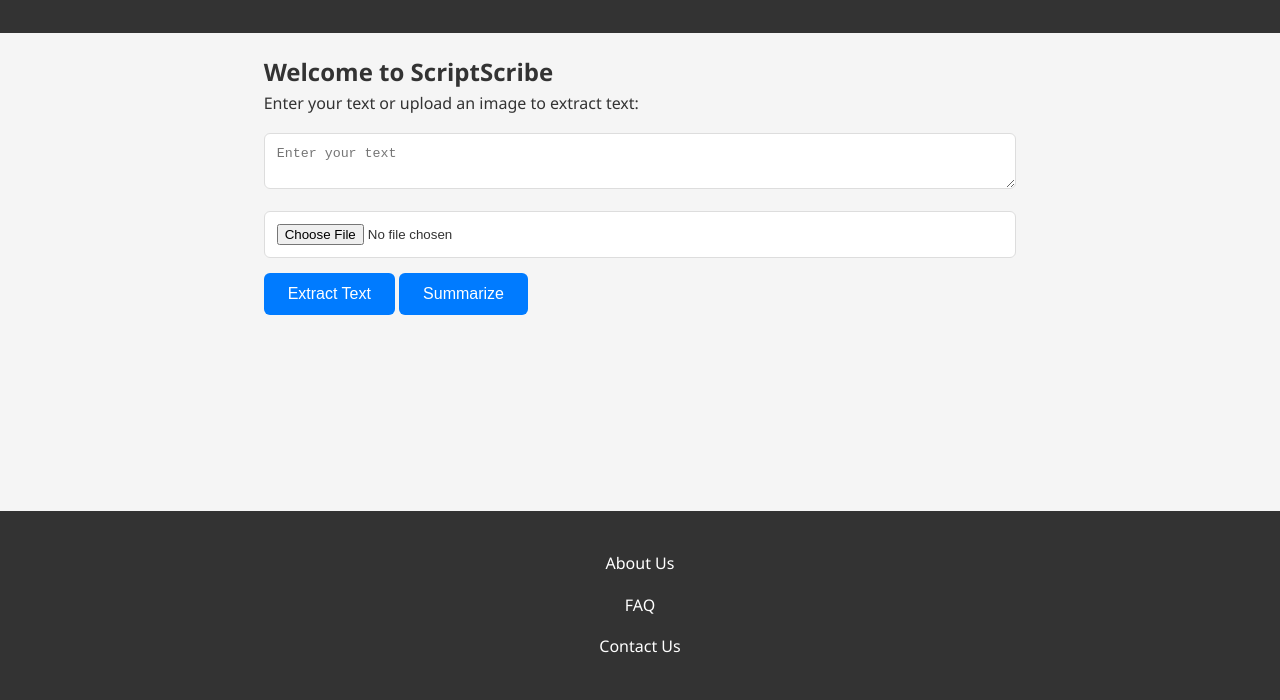
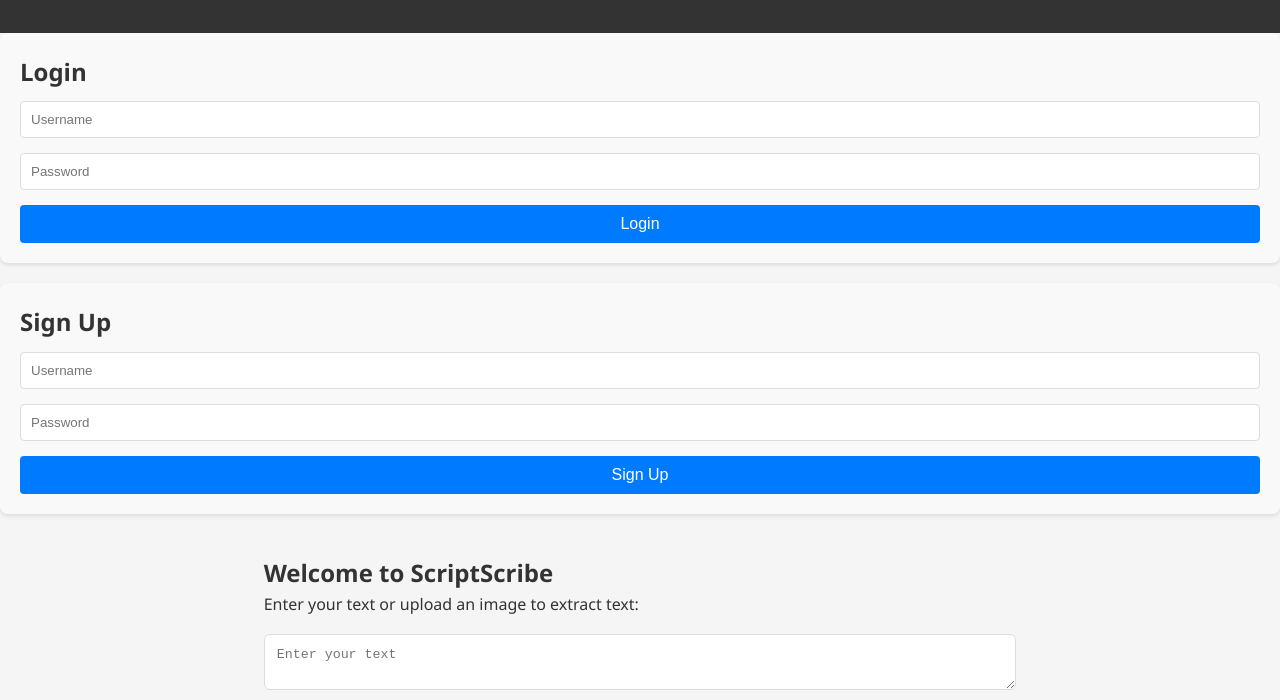
Before and after one commit to whyredfire/scriptscribe, a plain HTML site: page frontend/index.html in a window 1280 px wide. Shown: the part 100-800 px from the top of the page. Drawn offline with Linux system fonts and the light colour scheme.

Commit message:
Implement login/signup

```diff
--- a/frontend/app.js
+++ b/frontend/app.js
@@ -9,12 +9,82 @@ const extractionPage = document.getElementById('extractionPage');
 const copyClipboard = document.getElementById('copyClipboard');
 const downloadPdf = document.getElementById('downloadPDF');
 
+const loginSection = document.getElementById('loginSection');
+const loginForm = document.getElementById('loginForm');
+const userNameInput = document.getElementById('userName');
+const passwordInput = document.getElementById('password');
+const loginButton = document.getElementById('loginButton');
+
+const signupSection = document.getElementById('signupSection');
+const signupForm = document.getElementById('signupForm');
+const signupUsernameInput = document.getElementById('signupUsername');
+const signupPasswordInput = document.getElementById('signupPassword');
+const signupButton = document.getElementById('signupButton');
+
 const URL = "http://localhost:5000"
 
 const autoResize = () => {
     textInput.style.height = 'auto';
     textInput.style.height = `${textInput.scrollHeight}px`;
 };
+
+loginForm.addEventListener('submit', async (event) => {
+    event.preventDefault();
+
+    const username = userNameInput.value;
+    const password = passwordInput.value;
+    const jsonData = {
+        "username": `${username}`,
+        "password": `${password}`
+    };
+
+    const response = await fetch(`${URL}/login`, {
+        method: 'POST',
+        headers: {
+            'Content-Type': 'application/json'
+        },
+        body: JSON.stringify(jsonData)
+    });
+
+    const data = await response.json();
+
+    if (response.ok) {
+        console.log(`user: ${username} logged in`);
+        loginSection.classList.add("hidden");
+        signupSection.classList.add("hidden");
+    } else {
+        console.log(`user: ${username} failed to log in`);
+    }
+
+});
+
+signupForm.addEventListener('submit', async (event) => {
+    event.preventDefault();
+
+    const username = signupUsernameInput.value;
+    const password = signupPasswordInput.value;
+    const jsonData = {
+        "username": `${username}`,
+        "password": `${password}`
+    };
+
+    const response = await fetch(`${URL}/signup`, {
+        method: 'POST',
+        headers: {
+            'Content-Type': 'application/json'
+        },
+        body: JSON.stringify(jsonData)
+    });
+
+    const data = await response.json();
+
+    if (response.ok) {
+        console.log(`user: ${username} signed up`);
+        signupSection.classList.add("hidden");
+    } else {
+        console.log(`user: ${username} failed to sign up`);
+    }
+});
 
 inputForm.addEventListener('submit', async (event) => {
     event.preventDefault();
--- a/frontend/index.html
+++ b/frontend/index.html
@@ -11,6 +11,25 @@
         <h1>ScriptScribe</h1>
         <p>Extract, Summarize, Export</p>
     </header>
+
+    <section id="loginSection">
+        <h2>Login</h2>
+        <form id="loginForm">
+            <input type="text" id="userName" placeholder="Username">
+            <input type="password" id="password" placeholder="Password">
+            <button type="submit" id="loginButton">Login</button>
+        </form>
+    </section>
+
+    <section id="signupSection">
+        <h2>Sign Up</h2>
+        <form id="signupForm">
+            <input type="text" id="signupUsername" placeholder="Username">
+            <input type="password" id="signupPassword" placeholder="Password">
+            <button type="submit" id="signupButton">Sign Up</button>
+        </form>
+    </section>
+
     <div class="container">
         <section id="homepage">
             <h2>Welcome to ScriptScribe</h2>
--- a/frontend/styles.css
+++ b/frontend/styles.css
@@ -23,6 +23,83 @@ header, footer {
 
 footer {
     margin-top: auto;
+}
+
+#loginSection {
+    margin-bottom: 20px;
+    padding: 20px;
+    background-color: #f9f9f9;
+    border-radius: 8px;
+    box-shadow: 0 2px 4px rgba(0,0,0,0.1);
+}
+
+#loginSection h2 {
+    margin-bottom: 10px;
+}
+
+#loginForm {
+    display: flex;
+    flex-direction: column;
+}
+
+#loginForm input[type="text"],
+#loginForm input[type="password"] {
+    margin-bottom: 15px;
+    padding: 10px;
+    border: 1px solid #ddd;
+    border-radius: 4px;
+}
+
+#loginForm button {
+    padding: 10px 20px;
+    background-color: #007bff;
+    color: #fff;
+    border: none;
+    border-radius: 4px;
+    cursor: pointer;
+}
+
+#loginForm button:hover {
+    background-color: #0056b3;
+}
+
+#signupSection {
+    margin-bottom: 20px;
+    padding: 20px;
+    background-color: #f9f9f9;
+    border-radius: 8px;
+    box-shadow: 0 2px 4px rgba(0, 0, 0, 0.1);
+}
+
+#signupSection h2 {
+    margin-bottom: 10px;
+    color: #333;
+}
+
+#signupForm {
+    display: flex;
+    flex-direction: column;
+}
+
+#signupForm input[type="text"],
+#signupForm input[type="password"] {
+    margin-bottom: 15px;
+    padding: 10px;
+    border: 1px solid #ddd;
+    border-radius: 4px;
+}
+
+#signupButton {
+    padding: 10px 20px;
+    background-color: #007bff;
+    color: #fff;
+    border: none;
+    border-radius: 4px;
+    cursor: pointer;
+}
+
+#signupButton:hover {
+    background-color: #0056b3;
 }
 
 .container {
```
